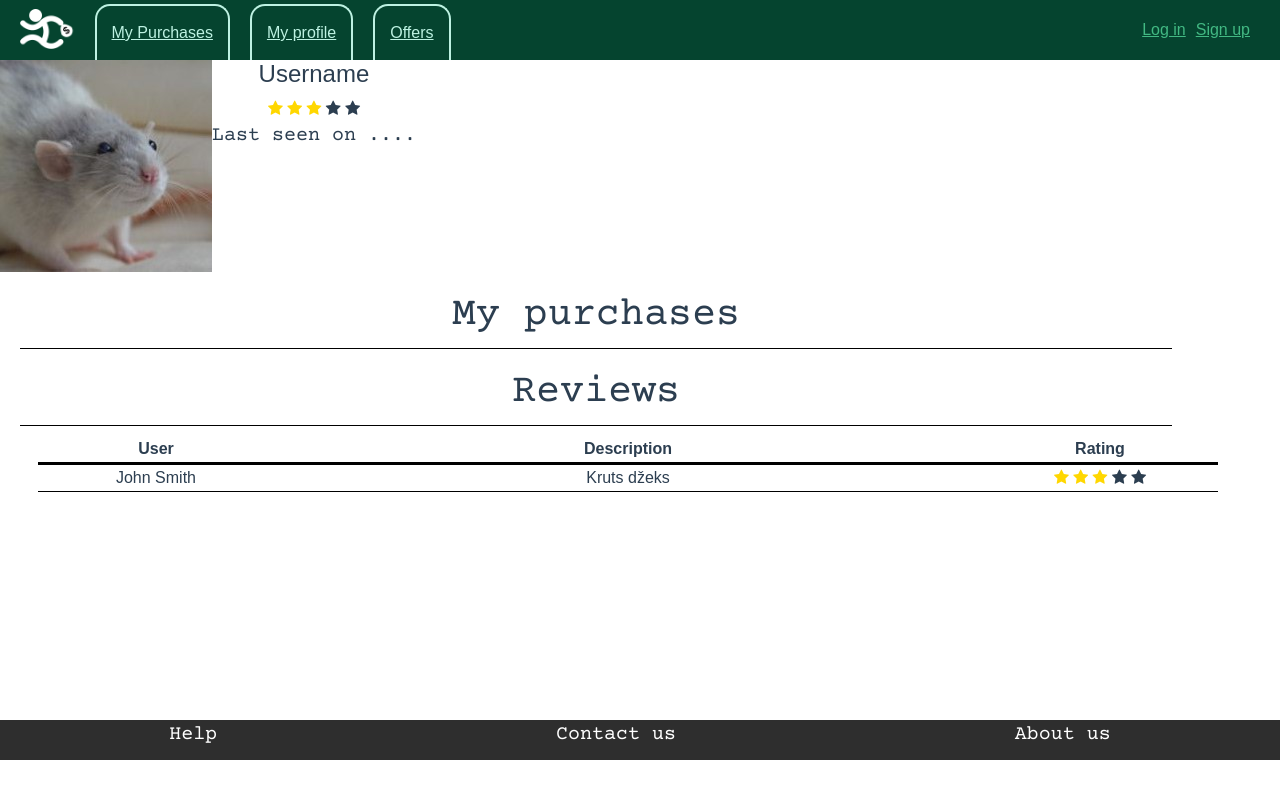
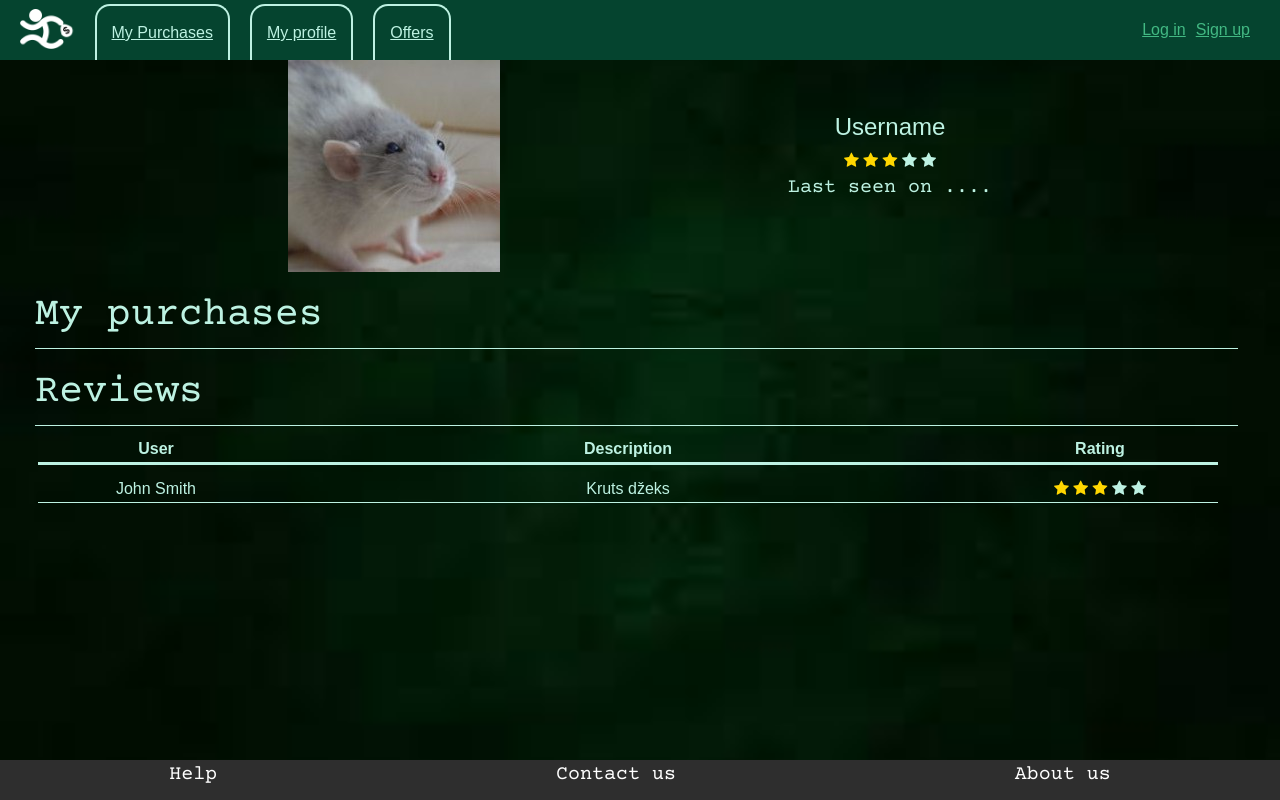
Before and after one commit to EgijaG/Steal_E-Shop, a PHP site: page /profils.html in a window 1280 px wide. Run offline with PHP 8.4, Linux system fonts and the light colour scheme; some web fonts are replaced.

Commit message:
Fixed profile page

```diff
--- a/js/main.js
+++ b/js/main.js
@@ -44,17 +44,17 @@ const products = [
 document.getElementById("myHeader").innerHTML = `
 <div class="header">
     <div class="header-items header-left">
-      <a href="index.html" style="margin-bottom:5px"><img id="logo" src="./img/logo.png"></a>
-      <a class="header-link nav">My Purchases</a>
-      <a class="header-link nav" href="profils.html">My profile</a>
-      <a class="header-link nav">Offers</a>
+        <a href="/index.html" style="margin-bottom:5px"><img id="logo" src="./img/logo.png"></a>
+        <a class="header-link nav">My Purchases</a>
+        <a class="header-link nav" href="profils.html">My profile</a>
+        <a class="header-link nav">Offers</a>
 
     </div>
     <div class="header-items header-right">
-      <a class="header-link login" href="login.html" type="button">Log in</a>
-      <a class="header-link signup" href="signup.html" type="button">Sign up</a>
+        <a class="header-link login" href="/login.html" type="button">Log in</a>
+        <a class="header-link signup" href="./signup.html" type="button">Sign up</a>
     </div>
-  </div>
+</div>
 `;
 document.getElementById("myFooter").innerHTML = `
 <div class="footer">
--- a/profils.html
+++ b/profils.html
@@ -15,7 +15,7 @@
 <body>
     <div id="myHeader"></div>
 
-    <div class="content">
+    <div class="content" style="color:#bdf2e2;">
         <div class="profile-container">
             <div class="user-info">
 
--- a/style.css
+++ b/style.css
@@ -11,17 +11,16 @@ body {
   -webkit-font-smoothing: antialiased;
   -moz-osx-font-smoothing: grayscale;
   text-align: center;
-  color: #2c3e50;
+  color: #052219;
   margin-top: 60px;
-  padding-bottom: 40px;
   position: relative;
   display: grid;
   grid-template-rows: auto 1fr auto;
+  width: 100vw;
   height: 100vh;
   margin: 0;
-  max-width: 100%;
-  margin: 0;
   text-align: center;
+  background-image: url('./img/background.jpg');
   background-size: cover;
 }
 .buyButton {
@@ -155,6 +154,9 @@ a {
 
 .content {
   margin-top: 60px;
+  width: 100%;
+  display: block;
+  justify-content: center;
 }
 .menu{
   background-color: #ABCED2;
@@ -174,12 +176,13 @@ a {
 }
 
 .section-title {
+  text-align: left;
   margin-top: 20px;
-  margin-left: 20px;
+  margin-left: 35px;
   padding-bottom: 0;
   margin-bottom: 10px;
-  width: 90%;
-  border-bottom: solid black 1px;
+  width: 94%;
+  border-bottom: solid #bdf2e2 1px;
 }
 
 .card-container {
@@ -226,7 +229,7 @@ a {
 .footer {
   margin-top: auto;
   width: 100%;
-  display: flex;
+  display:flex;
   background-color: #2e2e2e;
   color: white;
   text-align: center;
@@ -237,8 +240,13 @@ a {
   min-height: 40px;
 }
 
+.profile-container {
+  width: 100%;
+}
 .user-info {
   display: flex;
+  justify-content: space-evenly;
+  align-items: center;
 }
 .checked {
   color: gold;
@@ -249,10 +257,11 @@ a {
   text-align: center;
 }
 .feedback-table th {
-  border-bottom: black solid 3px;
+  border-bottom: #bdf2e2 solid 3px;
 }
 .feedback-table td {
-  border-bottom: black solid 1px;
+  padding-top: 1%;
+  border-bottom: #bdf2e2 solid 1px;
 }
 .star-review {
   width: 100%;
```
Also changed, not shown: login.html (+15 -5 lines).
